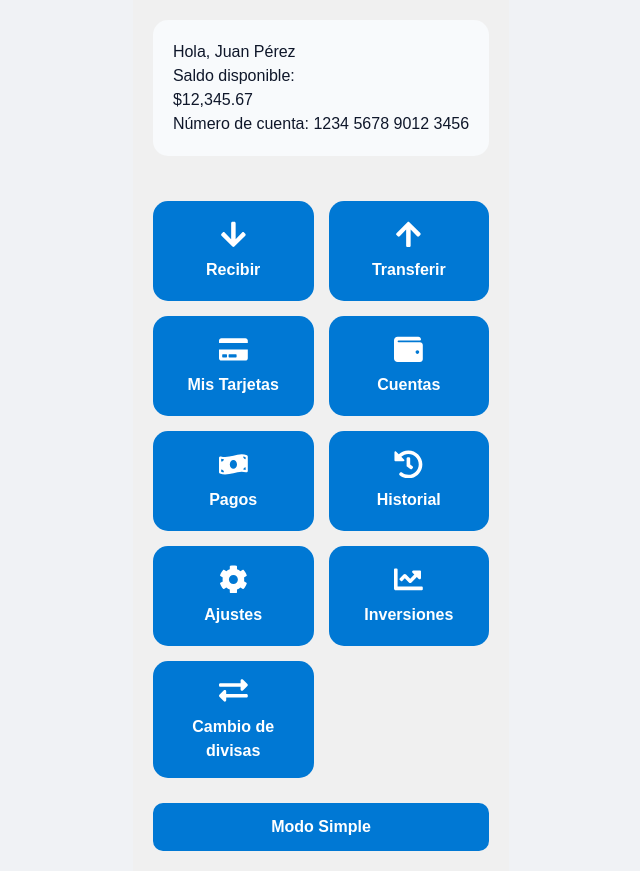
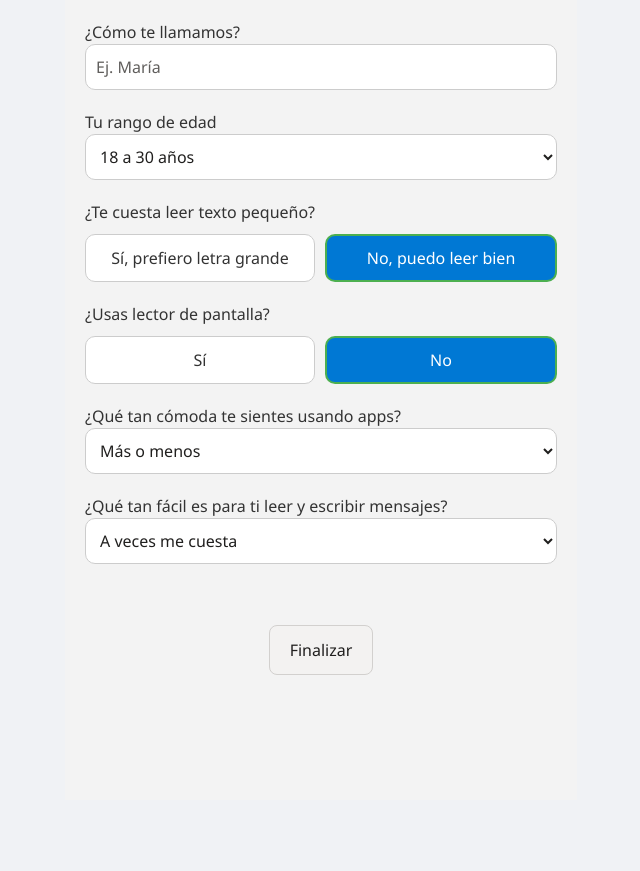
Before and after one commit to Ares-Judda/Hackaton_Spei_Frontend, a React (Vite) app: page / in a window 1280 px wide. Both pictures are taken after typing "name@example.com", "Sample123" into the empty fields and a click on the button "Iniciar sesión". Shown: the whole page, without its empty margins (319-959 px from the left). After the commit the page ends 800 px from the top, so only its background shows below. Built offline with nearby package versions, Linux system fonts and the light colour scheme.

Commit message:
actualizacion del home y de la encuesta

```diff
--- a/src/App.jsx
+++ b/src/App.jsx
@@ -10,21 +10,33 @@ const App = () => {
     theme: "light",
     font: "Arial",
     fontSize: "16px",
+    canReadSmallText: true,
+    usesScreenReader: false,
+    confidence: "medium",
+    literacy: "medium",
+    name: "",
+    ageRange: "18_30",
   });
 
-  // Estado temporal en memoria para saber si ya se contestó la encuesta durante esta sesión
-  const [hasSeenQuestionnaireThisSession, setHasSeenQuestionnaireThisSession] = useState(false);
+  // Saber si el usuario ya terminó la encuesta en esta sesión
+  const [hasCompletedWizard, setHasCompletedWizard] = useState(false);
 
   // Cuando finaliza el Wizard
   const handleFinishWizard = (finalSettings) => {
-    setUserSettings(finalSettings); // aplica cambios visuales
-    setShowWizard(false); // vuelve al login
-    setHasSeenQuestionnaireThisSession(true); // ya no mostrar popup hasta reiniciar app
+    setUserSettings(finalSettings); // aplicar cambios visuales
+    setShowWizard(false); // ocultar Wizard
+    setShowHome(true); // mostrar Home
+    setHasCompletedWizard(true); // marcar que ya terminó la encuesta
   };
 
   // Login exitoso
   const handleLoginSuccess = () => {
-    setShowHome(true); // pasa al Home
+    // Si ya completó la encuesta alguna vez en esta sesión, vamos directo al Home
+    if (hasCompletedWizard) {
+      setShowHome(true);
+    } else {
+      setShowWizard(true); // mostrar Wizard
+    }
   };
 
   return (
@@ -34,8 +46,6 @@ const App = () => {
           <LoginView
             userSettings={userSettings}
             onLoginSuccess={handleLoginSuccess}
-            onShowQuestionnaire={() => setShowWizard(true)}
-            hasSeenQuestionnaire={hasSeenQuestionnaireThisSession}
           />
         ) : (
           <WizardView onFinish={handleFinishWizard} />
--- /dev/null
+++ b/src/components/AppWrapper.jsx
@@ -0,0 +1,43 @@
+import React from "react";
+
+const AppWrapper = ({ children, userSettings }) => {
+  const theme = userSettings?.theme || "light";
+  const font = userSettings?.font || "Segoe UI";
+  const fontSize = userSettings?.fontSize || "16px";
+
+  const backgroundColor = theme === "dark" ? "#1e1e1e" : "#f3f3f3";
+  const textColor = theme === "dark" ? "#f5f5f5" : "#333";
+
+  return (
+    <div
+      style={{
+        width: "40vw",
+        minHeight: "100vh",
+        display: "flex",
+        justifyContent: "center",
+        padding: "20px",
+        boxSizing: "border-box",
+        backgroundColor,
+        fontFamily: font,
+        fontSize,
+        color: textColor,
+        overflowY: "auto",
+
+      }}
+    >
+      <div
+        style={{
+          width: "100%",
+          maxWidth: "550px", // ⚡ ancho fijo como Wizard
+          display: "flex",
+          flexDirection: "column",
+          gap: "25px",
+        }}
+      >
+        {children}
+      </div>
+    </div>
+  );
+};
+
+export default AppWrapper;
--- a/src/views/HomeView.jsx
+++ b/src/views/HomeView.jsx
@@ -1,17 +1,7 @@
 import React, { useState } from "react";
+import AppWrapper from "../components/AppWrapper";
 import AccountCard from "../components/AcountCard";
-import ActionButton from "../components/ActionButton";
-import {
-  FaArrowDown,
-  FaArrowUp,
-  FaCreditCard,
-  FaWallet,
-  FaMoneyBillWave,
-  FaHistory,
-  FaCog,
-  FaChartLine,
-  FaExchangeAlt,
-} from "react-icons/fa";
+import { FaArrowDown, FaArrowUp, FaCreditCard, FaWallet, FaMoneyBillWave, FaHistory, FaCog, FaChartLine, FaExchangeAlt } from "react-icons/fa";
 
 const HomeView = ({ userSettings }) => {
   const [simpleMode, setSimpleMode] = useState(false);
@@ -21,95 +11,27 @@ const HomeView = ({ userSettings }) => {
   const accountNumber = "1234 5678 9012 3456";
 
   const fullActions = [
-    {
-      icon: <FaArrowDown />,
-      label: "Recibir",
-      onClick: () => alert("Recibir dinero"),
-    },
-    {
-      icon: <FaArrowUp />,
-      label: "Transferir",
-      onClick: () => alert("Transferir dinero"),
-    },
-    {
-      icon: <FaCreditCard />,
-      label: "Mis Tarjetas",
-      onClick: () => alert("Ver tarjetas"),
-    },
-    {
-      icon: <FaWallet />,
-      label: "Cuentas",
-      onClick: () => alert("Ver cuentas"),
-    },
-    {
-      icon: <FaMoneyBillWave />,
-      label: "Pagos",
-      onClick: () => alert("Realizar pagos"),
-    },
-    {
-      icon: <FaHistory />,
-      label: "Historial",
-      onClick: () => alert("Ver historial"),
-    },
-    {
-      icon: <FaCog />,
-      label: "Ajustes",
-      onClick: () => alert("Configurar cuenta"),
-    },
-    {
-      icon: <FaChartLine />,
-      label: "Inversiones",
-      onClick: () => alert("Ver inversiones"),
-    },
-    {
-      icon: <FaExchangeAlt />,
-      label: "Cambio de divisas",
-      onClick: () => alert("Cambio de divisas"),
-    },
+    { icon: <FaArrowDown />, label: "Recibir", onClick: () => alert("Recibir dinero") },
+    { icon: <FaArrowUp />, label: "Transferir", onClick: () => alert("Transferir dinero") },
+    { icon: <FaCreditCard />, label: "Mis Tarjetas", onClick: () => alert("Ver tarjetas") },
+    { icon: <FaWallet />, label: "Cuentas", onClick: () => alert("Ver cuentas") },
+    { icon: <FaMoneyBillWave />, label: "Pagos", onClick: () => alert("Realizar pagos") },
+    { icon: <FaHistory />, label: "Historial", onClick: () => alert("Ver historial") },
+    { icon: <FaCog />, label: "Ajustes", onClick: () => alert("Configurar cuenta") },
+    { icon: <FaChartLine />, label: "Inversiones", onClick: () => alert("Ver inversiones") },
+    { icon: <FaExchangeAlt />, label: "Cambio de divisas", onClick: () => alert("Cambio de divisas") },
   ];
 
   const simpleActions = [
-    {
-      icon: <FaArrowDown />,
-      label: "Recibir",
-      onClick: () => alert("Recibir dinero"),
-    },
-    {
-      icon: <FaArrowUp />,
-      label: "Transferir",
-      onClick: () => alert("Transferir dinero"),
-    },
-    {
-      icon: <FaWallet />,
-      label: "Saldo / Cuentas",
-      onClick: () => alert("Ver saldo y cuentas"),
-    },
+    { icon: <FaArrowDown />, label: "Recibir", onClick: () => alert("Recibir dinero") },
+    { icon: <FaArrowUp />, label: "Transferir", onClick: () => alert("Transferir dinero") },
+    { icon: <FaWallet />, label: "Saldo / Cuentas", onClick: () => alert("Ver saldo y cuentas") },
   ];
 
   const actions = simpleMode ? simpleActions : fullActions;
 
   return (
-    <div
-      style={{
-        display: "flex",
-        justifyContent: "center",
-        minHeight: "100vh",
-        padding: "20px",
-        backgroundColor: userSettings.theme === "dark" ? "#020617" : "#f0f0f0",
-        fontFamily: userSettings.font,
-        fontSize: userSettings.fontSize,
-      }}
-    >
-      <div
-        style={{
-          width: "100%",
-          maxWidth: "400px",
-          display: "flex",
-          flexDirection: "column",
-          gap: "25px",
-        }}
-      >
-        {/* Tarjeta de usuario */}
+    <AppWrapper userSettings={userSettings}>
       <AccountCard
         userSettings={userSettings}
         userName={userName}
@@ -117,14 +39,7 @@ const HomeView = ({ userSettings }) => {
         accountNumber={accountNumber}
       />
 
-        {/* Grid de acciones */}
-        <div
-          style={{
-            display: "grid",
-            gridTemplateColumns: "repeat(auto-fit, minmax(120px, 1fr))",
-            gap: "15px",
-          }}
-        >
+      <div style={{ display: "grid", gridTemplateColumns: "repeat(auto-fit, minmax(120px, 1fr))", gap: "15px" }}>
         {actions.map((action) => (
           <button
             key={action.label}
@@ -153,7 +68,6 @@ const HomeView = ({ userSettings }) => {
         ))}
       </div>
 
-        {/* Botón modo simple/completo */}
       <button
         onClick={() => setSimpleMode(!simpleMode)}
         style={{
@@ -170,8 +84,7 @@ const HomeView = ({ userSettings }) => {
       >
         {simpleMode ? "Modo Completo" : "Modo Simple"}
       </button>
-      </div>
-    </div>
+    </AppWrapper>
   );
 };
 
--- a/src/views/WizardView.jsx
+++ b/src/views/WizardView.jsx
@@ -1,29 +1,18 @@
-// src/views/WizardView.jsx
-import React, { useEffect } from 'react';
-import StepWrapper from '../components/StepWrapper';
-import FontSelector from '../components/FontSelector';
-import FontSizeSelector from '../components/FontSizeSelector';
-import ProgressBar from '../components/ProgressBar';
+import React from 'react';
+import AppWrapper from '../components/AppWrapper';
 import { useFormController } from '../controllers/formController';
 
 const WizardView = ({ onFinish }) => {
-  const {
-    userSettings,
-    currentStep,
-    stepsCount,
-    setStepsCount,
-    nextStep,
-    prevStep,
-    updateFont,
-    updateFontSize,
-    updateTheme,
-    saveAnswer,
-  } = useFormController();
+  const { userSettings, updateTheme, saveAnswer } = useFormController();
 
-  // Configuramos el total de pasos según el arreglo de steps
-  const steps = [
-    <div key="step0">
-      <h2>Paso 1: ¿Cómo te llamamos?</h2>
+  const fontSizeStyle = { fontSize: userSettings.fontSize, fontFamily: userSettings.font };
+
+  return (
+    <AppWrapper userSettings={userSettings}>
+      <div style={{ maxHeight: '70vh', overflowY: 'auto', display: 'flex', flexDirection: 'column', gap: '20px' }}>
+        {/* Nombre */}
+        <div>
+          <h2 style={fontSizeStyle}>¿Cómo te llamamos?</h2>
           <input
             type="text"
             placeholder="Ej. María"
@@ -32,24 +21,25 @@ const WizardView = ({ onFinish }) => {
             style={{
               width: '100%',
               padding: '10px',
-          marginTop: '10px',
               borderRadius: '10px',
               border: '1px solid #ccc',
+              ...fontSizeStyle,
             }}
           />
-    </div>,
+        </div>
 
-    <div key="step1">
-      <h2>Paso 2: Tu rango de edad</h2>
+        {/* Edad */}
+        <div>
+          <h2 style={fontSizeStyle}>Tu rango de edad</h2>
           <select
             value={userSettings.ageRange}
             onChange={(e) => saveAnswer("ageRange", e.target.value)}
             style={{
               width: '100%',
               padding: '10px',
-          marginTop: '10px',
               borderRadius: '10px',
               border: '1px solid #ccc',
+              ...fontSizeStyle,
             }}
           >
             <option value="18_30">18 a 30 años</option>
@@ -57,118 +47,112 @@ const WizardView = ({ onFinish }) => {
             <option value="51_60">51 a 60 años</option>
             <option value="60_plus">Más de 60 años</option>
           </select>
-    </div>,
+        </div>
 
-    <div key="step2">
-      <h2>Paso 3: ¿Te cuesta leer texto pequeño?</h2>
+        {/* Lectura */}
+        <div>
+          <h2 style={fontSizeStyle}>¿Te cuesta leer texto pequeño?</h2>
           <div style={{ display: 'flex', gap: '10px', marginTop: '10px' }}>
+            {["Sí, prefiero letra grande", "No, puedo leer bien"].map((label, i) => {
+              const value = i === 0 ? false : true;
+              const selected = userSettings.canReadSmallText === value;
+              return (
                 <button
-          onClick={() => saveAnswer("canReadSmallText", false)}
+                  key={label}
+                  onClick={() => saveAnswer("canReadSmallText", value)}
                   style={{
                     flex: 1,
                     padding: '10px',
                     borderRadius: '10px',
-            border: userSettings.canReadSmallText === false ? '2px solid #4caf50' : '1px solid #ccc',
-            backgroundColor: userSettings.canReadSmallText === false ? '#0078D4' : '#fff',
-            color: userSettings.canReadSmallText === false ? '#fff' : '#333',
+                    border: selected ? '2px solid #4caf50' : '1px solid #ccc',
+                    backgroundColor: selected ? '#0078D4' : '#fff',
+                    color: selected ? '#fff' : '#333',
                     cursor: 'pointer',
+                    ...fontSizeStyle,
                   }}
                 >
-          Sí, prefiero letra grande
+                  {label}
                 </button>
+              );
+            })}
+          </div>
+        </div>
+
+        {/* Lector de pantalla */}
+        <div>
+          <h2 style={fontSizeStyle}>¿Usas lector de pantalla?</h2>
+          <div style={{ display: 'flex', gap: '10px', marginTop: '10px' }}>
+            {[true, false].map((value) => {
+              const selected = userSettings.usesScreenReader === value;
+              return (
                 <button
-          onClick={() => saveAnswer("canReadSmallText", true)}
+                  key={value.toString()}
+                  onClick={() => saveAnswer("usesScreenReader", value)}
                   style={{
                     flex: 1,
                     padding: '10px',
                     borderRadius: '10px',
-            border: userSettings.canReadSmallText === true ? '2px solid #4caf50' : '1px solid #ccc',
-            backgroundColor: userSettings.canReadSmallText === true ? '#0078D4' : '#fff',
-            color: userSettings.canReadSmallText === true ? '#fff' : '#333',
+                    border: selected ? '2px solid #4caf50' : '1px solid #ccc',
+                    backgroundColor: selected ? '#0078D4' : '#fff',
+                    color: selected ? '#fff' : '#333',
                     cursor: 'pointer',
+                    ...fontSizeStyle,
                   }}
                 >
-          No, puedo leer bien
+                  {value ? "Sí" : "No"}
                 </button>
+              );
+            })}
           </div>
-    </div>,
+        </div>
 
-    <div key="step3">
-      <h2>Paso 4: ¿Usas lector de pantalla?</h2>
-      <div style={{ display: 'flex', gap: '10px', marginTop: '10px' }}>
-        <button
-          onClick={() => saveAnswer("usesScreenReader", true)}
-          style={{
-            flex: 1,
-            padding: '10px',
-            borderRadius: '10px',
-            border: userSettings.usesScreenReader ? '2px solid #4caf50' : '1px solid #ccc',
-            backgroundColor: userSettings.usesScreenReader ? '#0078D4' : '#fff',
-            color: userSettings.usesScreenReader ? '#fff' : '#333',
-            cursor: 'pointer',
-          }}
-        >
-          Sí
-        </button>
-        <button
-          onClick={() => saveAnswer("usesScreenReader", false)}
-          style={{
-            flex: 1,
-            padding: '10px',
-            borderRadius: '10px',
-            border: !userSettings.usesScreenReader ? '2px solid #4caf50' : '1px solid #ccc',
-            backgroundColor: !userSettings.usesScreenReader ? '#0078D4' : '#fff',
-            color: !userSettings.usesScreenReader ? '#fff' : '#333',
-            cursor: 'pointer',
-          }}
-        >
-          No
-        </button>
-      </div>
-    </div>,
-
-    <div key="step4">
-      <h2>Paso 5: ¿Qué tan cómoda te sientes usando apps?</h2>
+        {/* Confianza */}
+        <div>
+          <h2 style={fontSizeStyle}>¿Qué tan cómoda te sientes usando apps?</h2>
           <select
             value={userSettings.confidence}
             onChange={(e) => saveAnswer("confidence", e.target.value)}
             style={{
               width: '100%',
               padding: '10px',
-          marginTop: '10px',
               borderRadius: '10px',
               border: '1px solid #ccc',
+              ...fontSizeStyle,
             }}
           >
             <option value="low">Me cuesta bastante</option>
             <option value="medium">Más o menos</option>
             <option value="high">Muy cómoda</option>
           </select>
-    </div>,
+        </div>
 
-    <div key="step5">
-      <h2>Paso 6: ¿Qué tan fácil es para ti leer y escribir mensajes?</h2>
+        {/* Literacy */}
+        <div>
+          <h2 style={fontSizeStyle}>¿Qué tan fácil es para ti leer y escribir mensajes?</h2>
           <select
             value={userSettings.literacy}
             onChange={(e) => saveAnswer("literacy", e.target.value)}
             style={{
               width: '100%',
               padding: '10px',
-          marginTop: '10px',
               borderRadius: '10px',
               border: '1px solid #ccc',
+              ...fontSizeStyle,
             }}
           >
             <option value="low">Me cuesta leer o escribir mensajes largos</option>
             <option value="medium">A veces me cuesta</option>
             <option value="high">No tengo problemas</option>
           </select>
-    </div>,
+        </div>
 
-    <div key="step6">
-      <h2>Paso 7: Tema</h2>
+        {/* Tema */}
+        <div>
+          <h2 style={fontSizeStyle}>Selecciona tema</h2>
           <div style={{ display: 'flex', gap: '10px', marginTop: '10px' }}>
-        {['light', 'dark'].map((theme) => (
+            {['light', 'dark'].map((theme) => {
+              const selected = userSettings.theme === theme;
+              return (
                 <div
                   key={theme}
                   onClick={() => updateTheme(theme)}
@@ -177,44 +161,31 @@ const WizardView = ({ onFinish }) => {
                     padding: '20px',
                     cursor: 'pointer',
                     borderRadius: '10px',
-              border: userSettings.theme === theme ? '2px solid #4caf50' : '1px solid #ccc',
+                    border: selected ? '2px solid #4caf50' : '1px solid #ccc',
                     backgroundColor: theme === 'light' ? '#fff' : '#333',
                     color: theme === 'light' ? '#333' : '#f5f5f5',
                     textAlign: 'center',
+                    ...fontSizeStyle,
                   }}
                 >
                   {theme === 'light' ? 'Claro' : 'Oscuro'}
                 </div>
-        ))}
+              );
+            })}
           </div>
-    </div>,
-  ];
+        </div>
+      </div>
 
-  useEffect(() => {
-    setStepsCount(steps.length);
-  }, [steps.length, setStepsCount]);
-
-  return (
-    <StepWrapper userSettings={userSettings}>
-      <ProgressBar currentStep={currentStep} totalSteps={stepsCount} />
-      {steps[currentStep]}
-      <div style={{ marginTop: '20px', display: 'flex', justifyContent: 'space-between' }}>
-        {currentStep > 0 && (
-          <button onClick={prevStep} style={{ padding: '10px 20px' }}>
-            Anterior
-          </button>
-        )}
-        {currentStep < stepsCount - 1 ? (
-          <button onClick={nextStep} style={{ padding: '10px 20px' }}>
-            Siguiente
-          </button>
-        ) : (
-          <button onClick={() => onFinish(userSettings)} style={{ padding: '10px 20px' }}>
+      {/* Botón finalizar */}
+      <div style={{ marginTop: '20px', display: 'flex', justifyContent: 'center' }}>
+        <button
+          onClick={() => onFinish(userSettings)}
+          style={{ padding: '12px 20px', ...fontSizeStyle }}
+        >
           Finalizar
         </button>
-        )}
       </div>
-    </StepWrapper>
+    </AppWrapper>
   );
 };
 
```
Also changed, not shown: src/views/LoginView.jsx (+6 -72 lines). Lines whose indentation alone changed are shown as unchanged.
